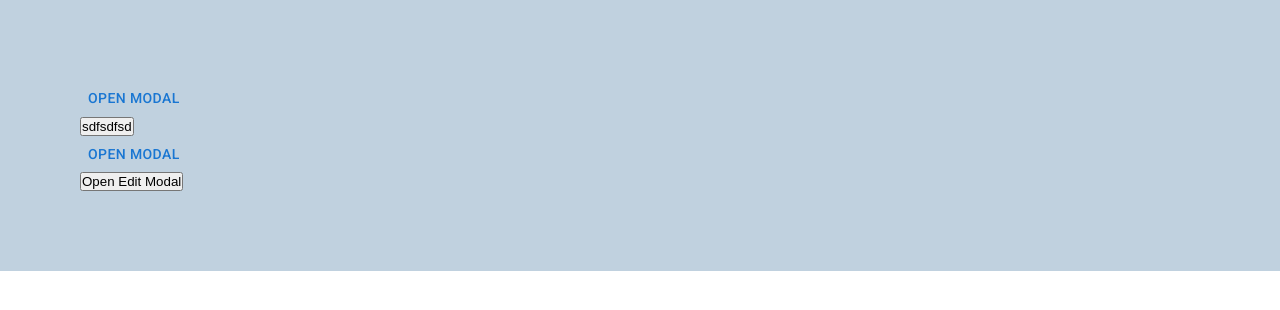
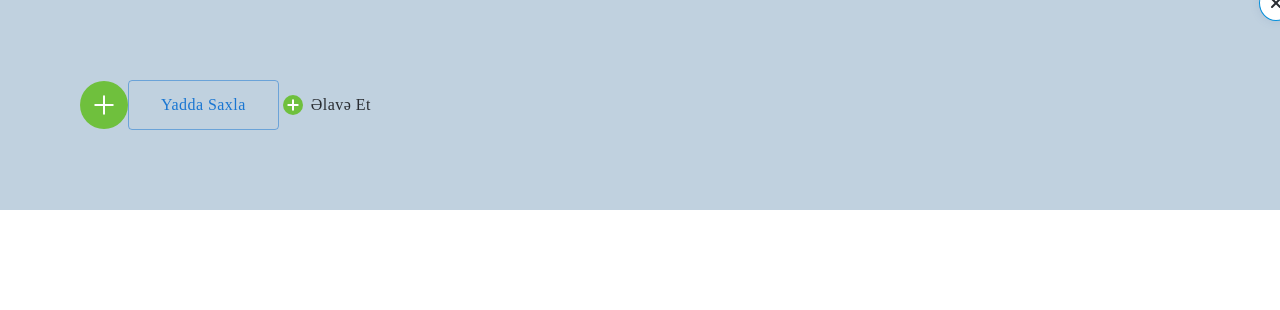
Before and after one commit to Asifdvp/Proejct-ITS, a React (Create React App) app: page / in a window 1280 px wide. Shown: the top 310 px of the page. Built offline with nearby package versions, Linux system fonts and the light colour scheme.

Commit message:
UptadeButtons

```diff
--- a/src/App.tsx
+++ b/src/App.tsx
@@ -11,9 +11,19 @@ import StatusInput from './Components/Inputs/StatusInput';
 import CheckSelect from './Components/Inputs/CheckSelect';
 import TextArea from './Components/Inputs/TextArea';
 import { Grid } from '@mui/material';
+import AddButton from './Components/Buttons/AddButton';
+import AddTextBtnIcon from './Assets/Svg/AddTextBtnIcon';
+import ClearButton from './Components/Buttons/ClearButton';
+import ContainedButton from './Components/Buttons/ContainedButton';
+import AddTextButton from './Components/Buttons/AddTextButton';
 function App() {
   return (
     <div className="App">
+      <AddButton/>
+      <ContainedButton paddingSize={"16px 32px"} text="Yadda Saxla" variantName="outlined" disAble="false"/>
+      <ClearButton/>
+      <AddTextButton/>
+
       {/* <Grid container spacing={2}>
         <Grid item xs={3}>
         <TextInput placeholder={'1.2'} label={'Task Nömrəsi'} disAble={false} />
@@ -44,10 +54,10 @@ function App() {
       {/* <div className="container">
 
       </div> */}
- <RemoveMemberAlert title="Komanda üzvünü silmək istədiyinizə əminsiniz mi ?" />
+ {/* <RemoveMemberAlert title="Komanda üzvünü silmək istədiyinizə əminsiniz mi ?" />
 <CreatePlan/>
 <AddTeamMemberModal/>
-<EditPlanModal/>
+<EditPlanModal/>  */}
 </div>
   )};
 export default App;
--- a/src/Components/Buttons/AddTextButton.tsx
+++ b/src/Components/Buttons/AddTextButton.tsx
@@ -1,8 +1,6 @@
-import { Button, Fab } from '@mui/material'
+import { Button } from '@mui/material'
 import React from 'react'
-import AddIcon from '@mui/icons-material/Add';
 import './style.css';
-import AddButton from './AddButton';
 import AddTextButtonIcon from './AddTextButtonIcon';
 const AddTextButton = () => {
   return (
--- a/src/Components/Buttons/AddTextButtonIcon.tsx
+++ b/src/Components/Buttons/AddTextButtonIcon.tsx
@@ -4,7 +4,7 @@ import AddTextBtnIcon from '../../Assets/Svg/AddTextBtnIcon'
 
 const AddTextButtonIcon = () => {
   return (
-    <Fab className="addBtn addTextBtn"  aria-label="add"  >
+    <Fab aria-label="add"  >
     <AddTextBtnIcon/>
    </Fab>
   )
--- a/src/Components/Buttons/style.css
+++ b/src/Components/Buttons/style.css
@@ -1,8 +1,7 @@
 @import '../../Common/Fonts/Font.css';
-@import '../../Common/Colors/style.css';
 .MuiButton-root.clearBtn, .MuiFab-root.clearBtn {
   background: #FFFFFF;
-  border: 0.6px solid #0F3673;
+  border: 0.6px solid #068FDB;
   box-shadow: none;
   width: 34px;
   height: 34px;
@@ -12,8 +11,6 @@
   top: -15px;
 }
 .MuiButton-root.addBtn, .MuiFab-root.addBtn {
-  min-width: 48px;
-  min-height: 48px;
   width: 48px;
   height: 48px;
   background: #6FC03D;
@@ -46,8 +43,8 @@
   background-color: rgba(240, 83, 83, 0.1);
 }
 
-.MuiButton-text.addBtnText {
-  font-family: "Poppins";
+.MuiButton-root.addBtnText {
+  font-family: Poppins;
   font-style: normal;
   font-weight: 500;
   text-transform: capitalize;
@@ -55,8 +52,14 @@
   line-height: 100%;
   color: #292D32;
 }
-.MuiButton-text.addBtnText .addBtn.addTextBtn {
+.MuiButton-root.addBtnText .MuiButton-startIcon .MuiButtonBase-root.css-mm42gz-MuiButtonBase-root-MuiFab-root {
   height: 20px;
   width: 20px;
+  min-width: 20px;
   min-height: 20px;
+  background: #6FC03D;
+  box-shadow: none;
+}
+.MuiButton-root.addBtnText .MuiButton-startIcon .MuiButtonBase-root.css-mm42gz-MuiButtonBase-root-MuiFab-root:hover {
+  background: #6FC03D;
 }/*# sourceMappingURL=style.css.map */
--- a/src/Components/Buttons/style.scss
+++ b/src/Components/Buttons/style.scss
@@ -1,5 +1,5 @@
 @import '../../Common/Fonts/Font.css';
-@import "../../Common/Colors/style.css";
+@import "../../Common/Colors/style.scss";
 .MuiButton-root,.MuiFab-root{
     &.clearBtn{
         background: #FFFFFF;
@@ -13,8 +13,6 @@
         top:-15px;
     }
     &.addBtn{
-        min-width: 48px;
-        min-height: 48px;
         width: 48px;
         height: 48px;
         background: $green6f;
@@ -49,18 +47,27 @@
     }
 }
 }
-  .MuiButton-text.addBtnText{
-    font-family: 'Poppins';
+
+  .MuiButton-root.addBtnText {
+    font-family: Poppins;
     font-style: normal;
     font-weight: 500;
     text-transform: capitalize;
     font-size: 16px;
     line-height: 100%;
-    color: #292D32;
-    & .addBtn.addTextBtn{
-        height: 20px;
-        width: 20px;
-        min-height: 20px;
+    color: $black29;
+    .MuiButton-startIcon{
+.MuiButtonBase-root.css-mm42gz-MuiButtonBase-root-MuiFab-root{
+    height: 20px ;
+    width: 20px ;
+    min-width: 20px;
+    min-height: 20px;
+    background: $green6f;
+    box-shadow: none;
+    &:hover{
+        background: $green6f;
+    }
 
+}
     }
   }
```
Also changed, not shown: 2 other files (tests, documents, lock files or other folders).
